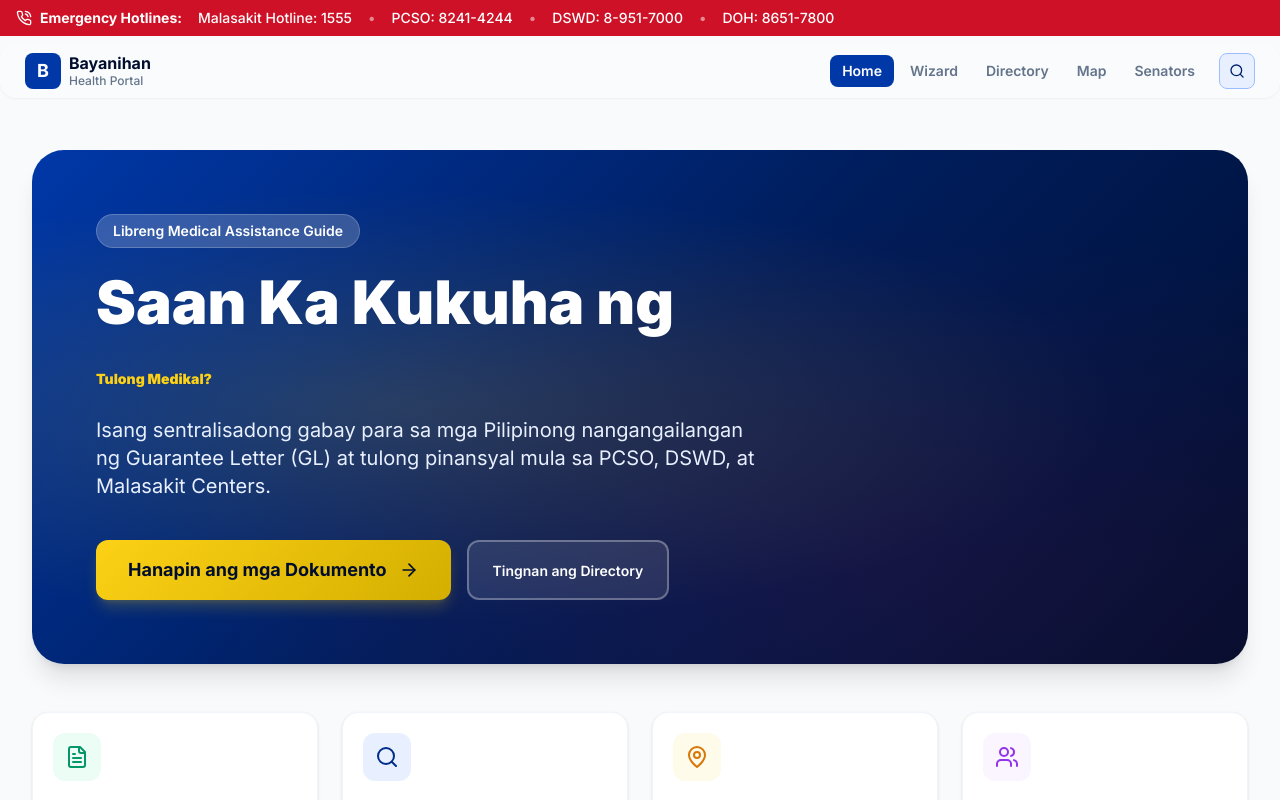
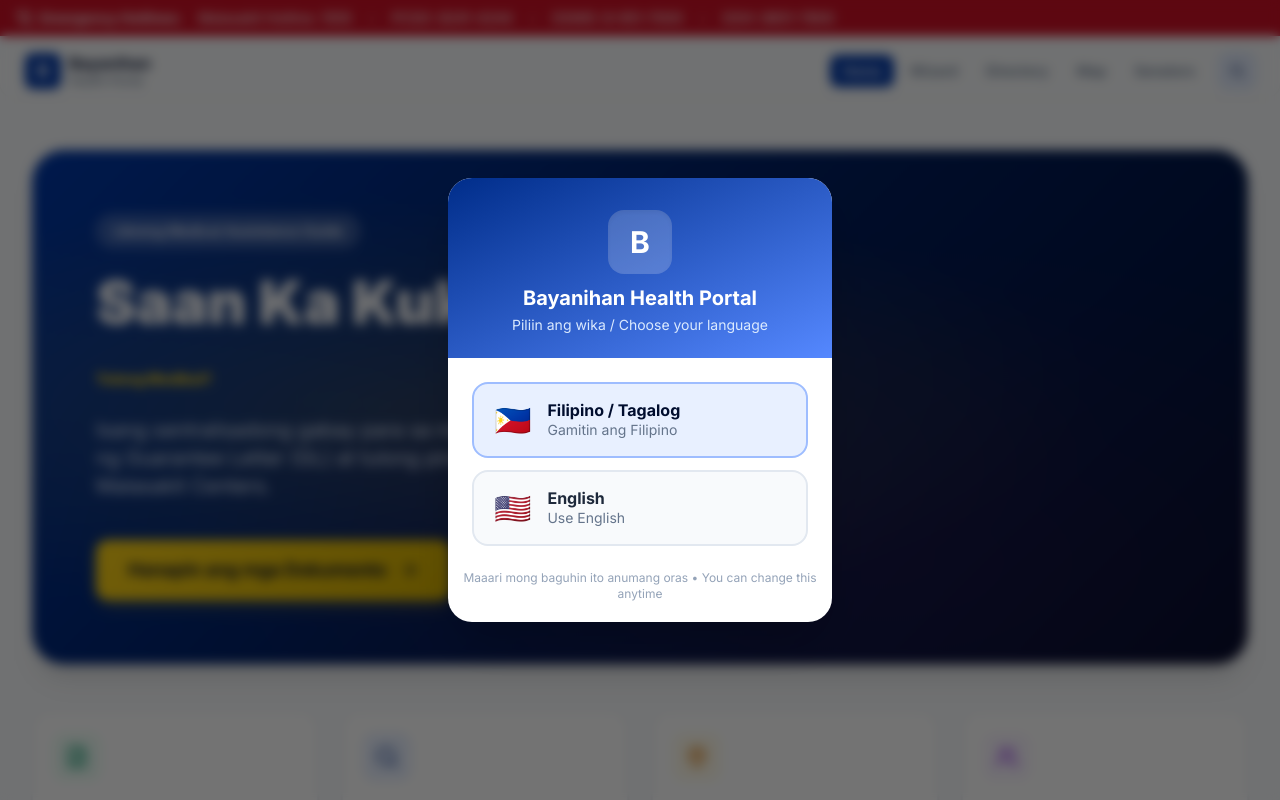
Before and after one commit to abengapala/bayanihan, a Next.js app: page / in a window 1280 px wide. Shown: the top 800 px of the page. Built offline with nearby package versions, Linux system fonts and the light colour scheme.

Commit message:
feat: add language picker modal on first visit

```diff
--- a/src/app/layout.tsx
+++ b/src/app/layout.tsx
@@ -6,6 +6,7 @@
 import { EmergencyHotlines } from "@/components/ui/EmergencyHotlines";
 import { OfflineBanner } from "@/components/ui/OfflineBanner";
 import { I18nProvider } from "@/i18n/I18nProvider";
+import { LanguagePicker } from "@/components/ui/LanguagePicker";
 
 const inter = Inter({ subsets: ["latin"], variable: '--font-inter' });
 
@@ -36,6 +37,7 @@
     <html lang="fil" className={inter.variable}>
       <body className="flex flex-col min-h-[100dvh] bg-slate-50">
         <I18nProvider>
+          <LanguagePicker />
           <header className="sticky top-0 z-40 bg-transparent">
             <EmergencyHotlines />
             <OfflineBanner />
--- /dev/null
+++ b/src/components/ui/LanguagePicker.tsx
@@ -0,0 +1,88 @@
+'use client';
+
+import { useEffect, useState } from 'react';
+import { useTranslation } from 'react-i18next';
+
+const STORAGE_KEY = 'bh-lang-chosen';
+
+export function LanguagePicker() {
+  const { i18n } = useTranslation();
+  const [visible, setVisible] = useState(false);
+
+  useEffect(() => {
+    // Only show if user hasn't picked a language yet
+    const chosen = localStorage.getItem(STORAGE_KEY);
+    if (!chosen) {
+      setVisible(true);
+    }
+  }, []);
+
+  const pick = (lang: 'en' | 'fil') => {
+    i18n.changeLanguage(lang);
+    localStorage.setItem(STORAGE_KEY, lang);
+    setVisible(false);
+  };
+
+  if (!visible) return null;
+
+  return (
+    <div
+      className="fixed inset-0 z-[9999] flex items-center justify-center p-4"
+      style={{ background: 'rgba(0,0,0,0.55)', backdropFilter: 'blur(6px)' }}
+    >
+      <div
+        className="w-full max-w-sm rounded-3xl bg-white shadow-2xl overflow-hidden"
+        style={{ animation: 'fadeScaleIn 0.35s cubic-bezier(.22,1,.36,1) both' }}
+      >
+        {/* Header */}
+        <div className="bg-gradient-to-br from-bayani-blue-600 to-bayani-blue-400 px-8 pt-8 pb-6 text-center">
+          <div className="w-16 h-16 mx-auto mb-3 bg-white/20 rounded-2xl flex items-center justify-center text-white text-3xl font-bold shadow-inner">
+            B
+          </div>
+          <h1 className="text-white text-xl font-bold leading-tight">Bayanihan Health Portal</h1>
+          <p className="text-blue-100 text-sm mt-1 leading-snug">
+            Piliin ang wika / Choose your language
+          </p>
+        </div>
+
+        {/* Buttons */}
+        <div className="px-6 py-6 flex flex-col gap-3">
+          <button
+            id="lang-pick-filipino"
+            onClick={() => pick('fil')}
+            className="w-full flex items-center gap-4 px-5 py-4 rounded-2xl border-2 border-bayani-blue-200 bg-bayani-blue-50 hover:bg-bayani-blue-100 hover:border-bayani-blue-400 text-bayani-blue-900 transition-all duration-200 group"
+          >
+            <span className="text-3xl">🇵🇭</span>
+            <div className="text-left">
+              <div className="font-bold text-base leading-tight">Filipino / Tagalog</div>
+              <div className="text-sm text-slate-500">Gamitin ang Filipino</div>
+            </div>
+          </button>
+
+          <button
+            id="lang-pick-english"
+            onClick={() => pick('en')}
+            className="w-full flex items-center gap-4 px-5 py-4 rounded-2xl border-2 border-slate-200 bg-slate-50 hover:bg-slate-100 hover:border-slate-400 text-slate-800 transition-all duration-200 group"
+          >
+            <span className="text-3xl">🇺🇸</span>
+            <div className="text-left">
+              <div className="font-bold text-base leading-tight">English</div>
+              <div className="text-sm text-slate-500">Use English</div>
+            </div>
+          </button>
+        </div>
+
+        <p className="text-center text-xs text-slate-400 pb-5">
+          Maaari mong baguhin ito anumang oras • You can change this anytime
+        </p>
+      </div>
+
+      <style>{`
+        @keyframes fadeScaleIn {
+          from { opacity: 0; transform: scale(0.92) translateY(12px); }
+          to   { opacity: 1; transform: scale(1) translateY(0); }
+        }
+      `}</style>
+    </div>
+  );
+}
```
